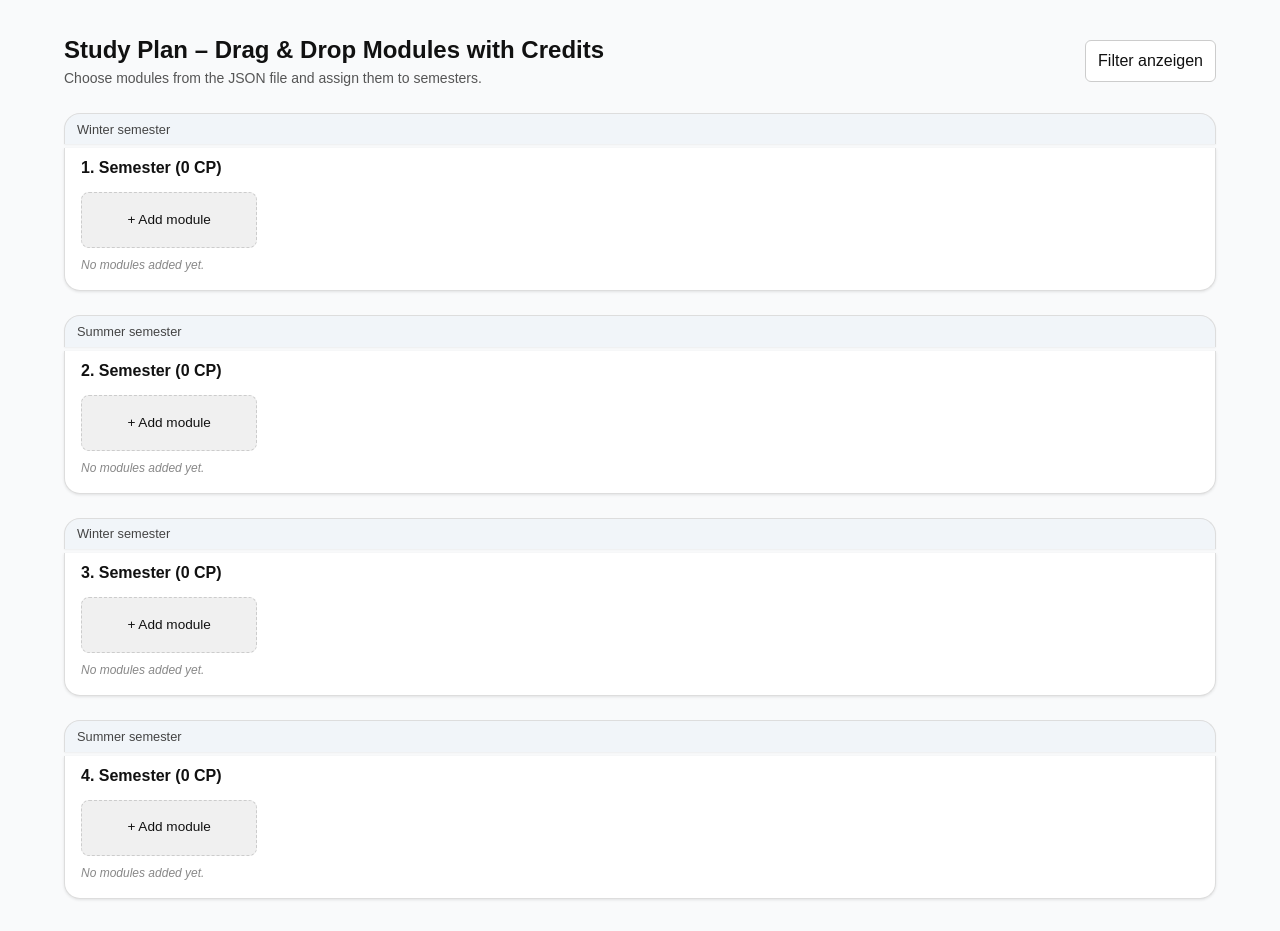
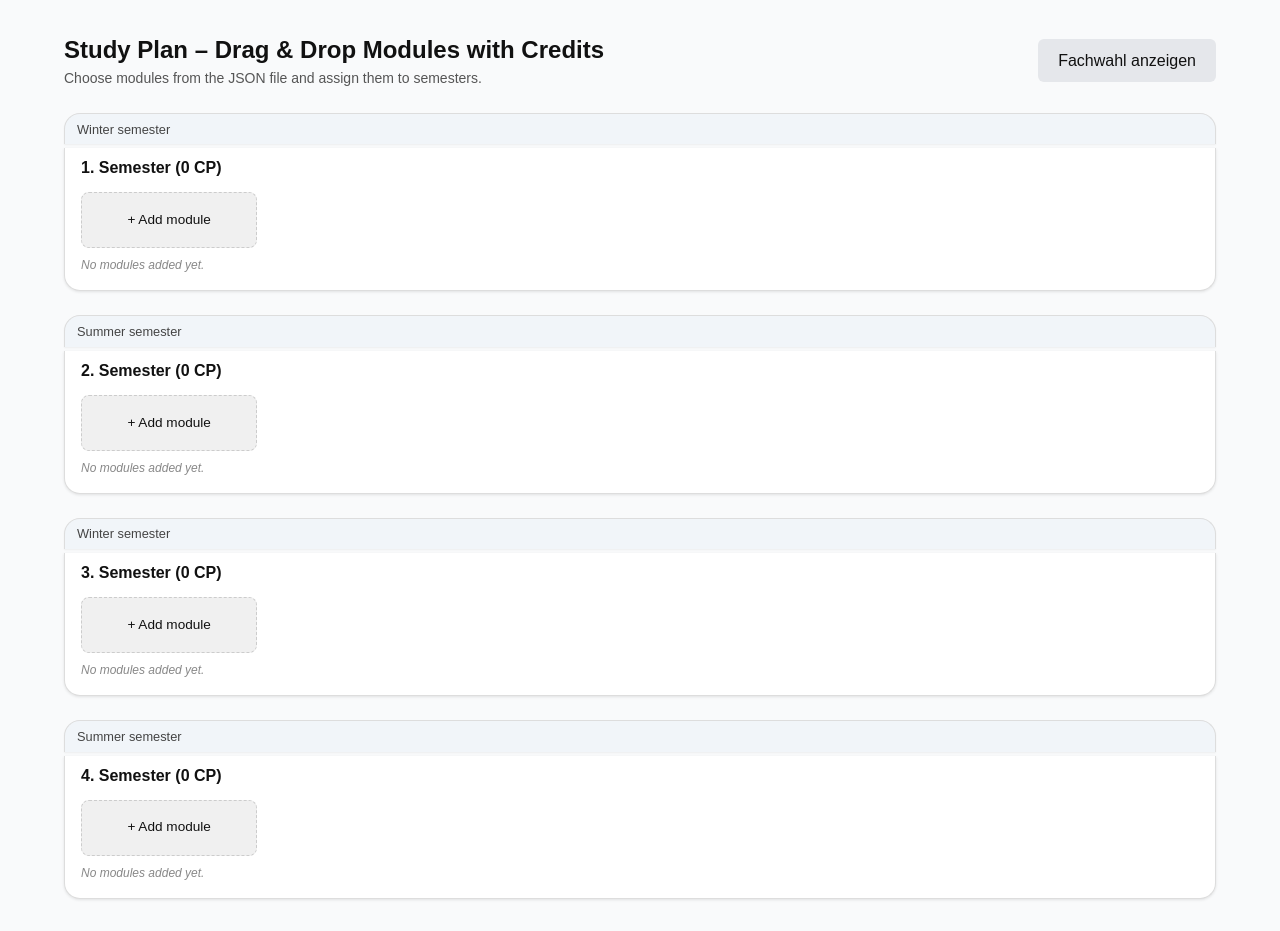
Before and after one commit to ChristianLeuschner/Studyplanner, a Next.js app: page / in a window 1280 px wide. Built offline with nearby package versions, Linux system fonts and the light colour scheme.

Commit message:
modify Button and use it

```diff
--- a/src/app/components/Button.module.css
+++ b/src/app/components/Button.module.css
@@ -56,10 +56,10 @@
 
 .medium {
     padding: 0.5rem 1rem;
-    font-size: 1rem;
+    font-size: 0.875rem;
 }
 
 .large {
-    padding: 0.75rem 1.5rem;
-    font-size: 1.125rem;
+    padding: 0.6rem 1.25rem;
+    font-size: 1rem;
 }
--- a/src/app/start/StartView.tsx
+++ b/src/app/start/StartView.tsx
@@ -10,6 +10,7 @@ import { Module } from "@/types/module";
 import { useModuleList } from "./hooks/useModuleList";
 import { useSemesters } from "./hooks/useSemesters";
 import { useValidation } from "./hooks/useValidation";
+import Button from "../components/Button";
 
 interface Focus {
     schwerpunkte: string | null;
@@ -81,21 +82,14 @@ export default function StartView(): JSX.Element {
                         </div>
 
                         {/* Toggle-Button für InputView */}
-                        <button
-                            type="button"
+
+                        <Button
                             onClick={() => setInputOpen((s) => !s)}
-                            aria-expanded={inputOpen}
-                            aria-controls="input-view-panel"
-                            style={{
-                                padding: "0.5rem 0.75rem",
-                                borderRadius: 6,
-                                border: "1px solid #ccc",
-                                background: inputOpen ? "#f3f4f6" : "#fff",
-                                cursor: "pointer",
-                            }}
+                            variant="secondary"
+                            size="large"
                         >
-                            {inputOpen ? "Filter verbergen" : "Filter anzeigen"}
-                        </button>
+                            {inputOpen ? "Fachwahl verbergen" : "Fachwahl anzeigen"}
+                        </Button>
                     </div>
                 </header>
 
--- a/src/app/start/components/SearchModal.tsx
+++ b/src/app/start/components/SearchModal.tsx
@@ -5,6 +5,7 @@ import { X, Info } from "lucide-react";
 import ModuleDetailModal from "./ModuleDetailModal";
 import styles from "../styles/SearchModal.module.css";
 import { Module } from "@/types/module";
+import Button from "@/app/components/Button";
 
 interface SearchModalProps {
     modules: Module[];
@@ -132,12 +133,15 @@ export default function SearchModal({ modules, semester, closeModal, addModules
                     </div>
 
                     <div className={styles.modalFooter}>
-                        <button className={styles.cancelBtn} onClick={closeModal}>
+                        <Button
+                            variant="secondary"
+                            onClick={closeModal}>
                             Cancel
-                        </button>
-                        <button className={styles.addBtnFooter} onClick={handleAdd}>
+                        </Button>
+                        <Button
+                            onClick={handleAdd}>
                             Add
-                        </button>
+                        </Button>
                     </div>
                 </div>
             </div>
```
